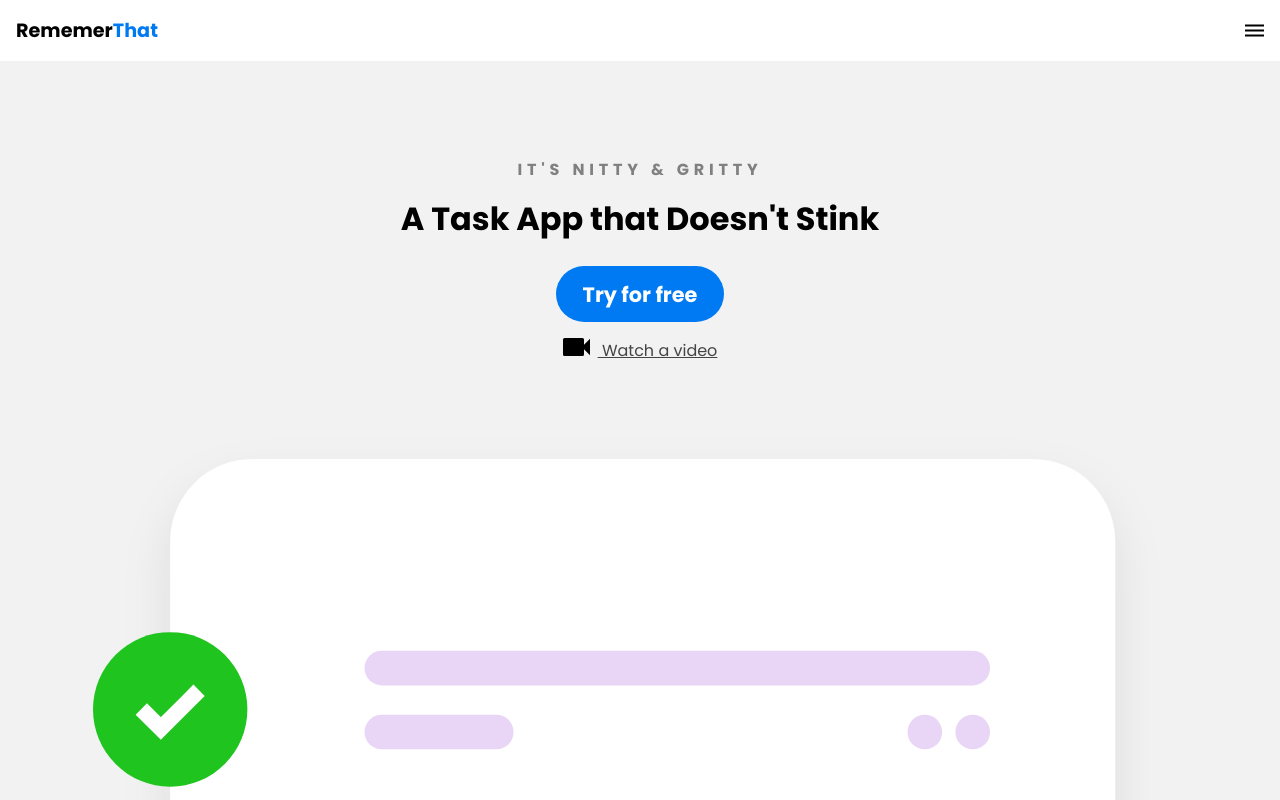
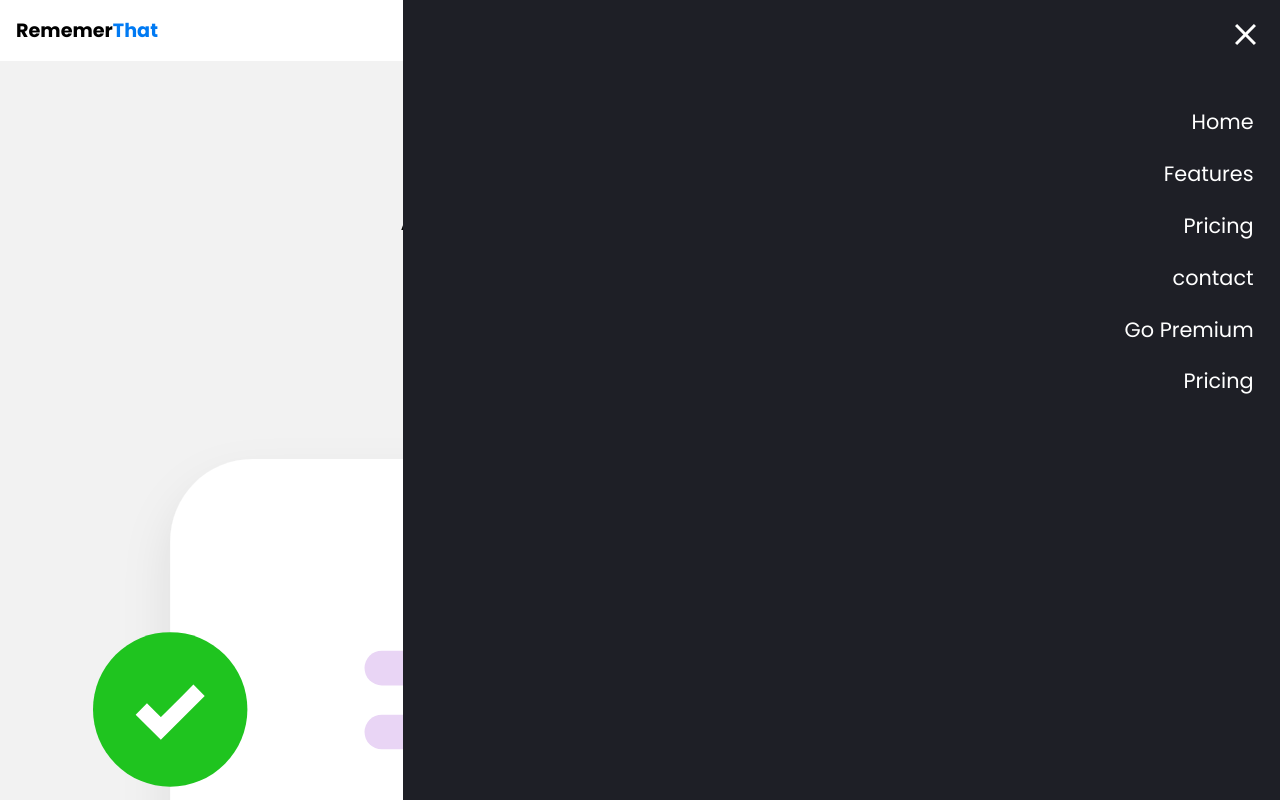
Before and after one commit to ZahraAdelung/2021frontend, a plain HTML site: page index.html in a window 1280 px wide. Both pictures are taken after a click on the picture 1254 px from the left and 30 px from the top of the page. Shown: the top 800 px of the page. Drawn offline with Linux system fonts and the light colour scheme.

Commit message:
menu list hide & show

```diff
--- a/css/main.scss
+++ b/css/main.scss
@@ -181,12 +181,14 @@ iframe {
   height: 300px;
 }
 
-// nav.menu-btn {
-//   display: block;
-// }
+nav.menu-btn {
+  display: block;
+}
 
 nav {
   position: fixed;
+  z-index: 999;
+
   background: #1e1f26;
   right: 0;
   top: 0;
--- a/index.html
+++ b/index.html
@@ -114,6 +114,23 @@
             </div>
         </div>
     </section>
+
+    <script>
+        const mobileBtn = document.getElementById('mobile-cta')
+        nav = document.querySelector('nav')
+        mobileBtnExit = document.getElementById('mobile-exit');
+
+        mobileBtn.addEventListener('click', () => {
+            nav.classList.add('menu-btn');
+        })
+
+        mobileBtnExit.addEventListener('click', () => {
+            nav.classList.remove('menu-btn');
+        })
+
+
+    </script>
 </body>
 
+
 </html>
```
Also changed, not shown: css/main.css, 1 other file.
